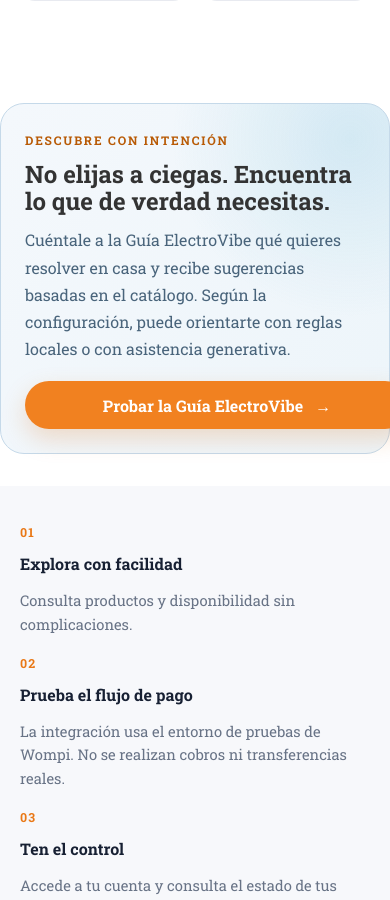
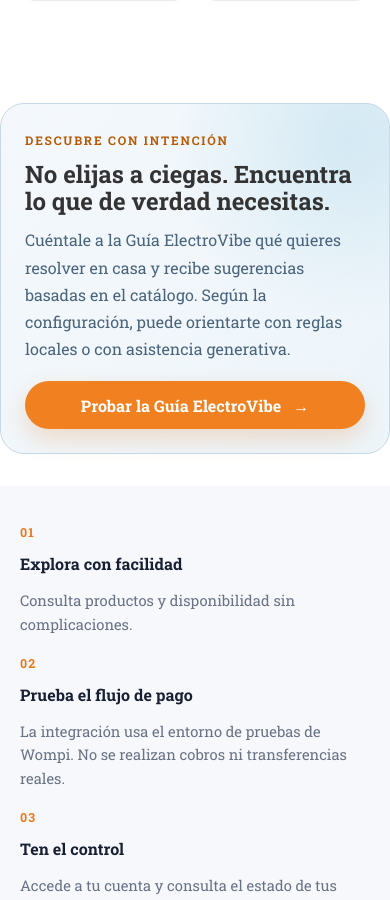
Before and after one commit to sro2005/my-app, a React (Vite) app: page / in a window 390 px wide. Shown: the part 1643-2543 px from the top of the page. Built offline with nearby package versions, Linux system fonts and the light colour scheme.

Commit message:
fix: prevent guide CTA padding from overflowing on mobile

```diff
--- a/src/styles/styles.css
+++ b/src/styles/styles.css
@@ -2471,3 +2471,8 @@
 .evh-hero-actions{min-width:0;max-width:100%}
 .evh-hero-actions .evh-button{box-sizing:border-box;max-width:100%}
 @media(max-width:560px){.evh-hero-actions{width:100%;align-items:stretch}.evh-hero-actions .evh-button{width:calc(100vw - 50px)!important;max-width:calc(100vw - 50px)!important;box-sizing:border-box;white-space:normal;text-align:center;flex:0 1 auto}}
+
+/* Fix mobile overflow on the guide CTA: include padding in its declared width */
+.evh-guide-promo{box-sizing:border-box;min-width:0}
+.evh-guide-promo .evh-button{box-sizing:border-box;min-width:0;max-width:100%;flex-shrink:1;white-space:normal;overflow-wrap:anywhere}
+@media(max-width:760px){.evh-guide-promo .evh-button{width:100%;max-width:100%;box-sizing:border-box}}
```
